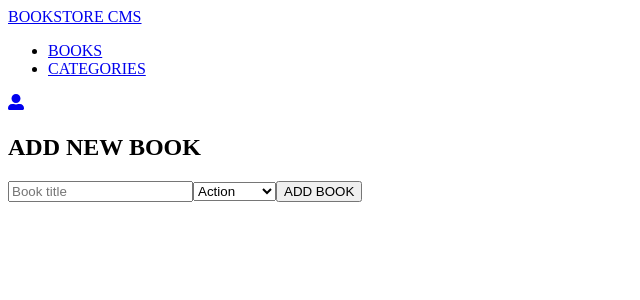
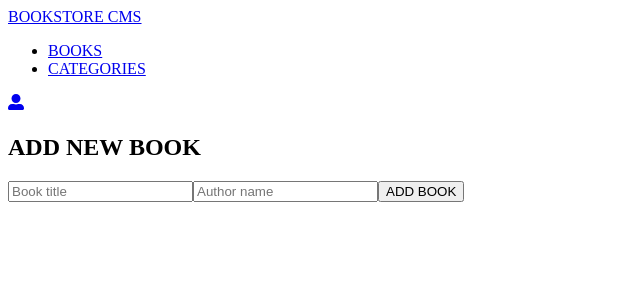
Before and after one commit to vladanvi99/bookstore, a React (Create React App) app: page / in a window 1280 px wide. Shown: the top 300 px of the page, without its empty margins (0-640 px from the left). Built offline with nearby package versions, Linux system fonts and the light colour scheme.

Commit message:
fix inputs

```diff
--- a/src/components/books/addNewBook/AddNewBook.js
+++ b/src/components/books/addNewBook/AddNewBook.js
@@ -8,7 +8,7 @@ const AddNewBook = () => {
   const [bookInfo, setBookInfo] = useState({
     id: uuidv4(),
     name: '',
-    category: 'Action',
+    author: '',
   });
   const handleChange = (name) => (e) => {
     setBookInfo({ ...bookInfo, [name]: e.target.value });
@@ -27,12 +27,7 @@ const AddNewBook = () => {
       <h2>ADD NEW BOOK</h2>
       <form onSubmit={(e) => onSubmit(e)}>
         <input onChange={handleChange('name')} type="text" name="name" placeholder="Book title" value={bookInfo.name} />
-        <select onChange={handleChange('category')} name="category">
-          <option value="Action">Action</option>
-          <option value="Drama">Drama</option>
-          <option value="Comedy">Comedy</option>
-          <option value="Adventure">Adventure</option>
-        </select>
+        <input onChange={handleChange('author')} type="text" name="author" placeholder="Author name" value={bookInfo.author} />
         <button onClick={onClick} type="submit">ADD BOOK</button>
       </form>
     </section>
--- a/src/components/books/book/Book.js
+++ b/src/components/books/book/Book.js
@@ -11,15 +11,15 @@ import { removeBook } from '../../../redux/books/books';
 const Book = ({ bookInfo, progress }) => {
   const dispatch = useDispatch();
   const {
-    id, name, category,
+    id, name, author,
   } = bookInfo;
   return (
     <div className="card-wrap">
       <div className="start">
         <div className="left">
-          <p className="category">{category}</p>
+          <p className="category">Action, Adventure, Comedy</p>
           <h3>{name}</h3>
-          <p className="author">Unknown</p>
+          <p className="author">{author}</p>
           <div className="book-options">
             <button type="button">Comments</button>
             <button onClick={() => dispatch(removeBook(id))} type="button">Remove</button>
@@ -41,7 +41,7 @@ const Book = ({ bookInfo, progress }) => {
       </div>
       <div className="end">
         <p className="current-chapter">CURRENT CHAPTER</p>
-        <p className="chapter-name">Unknown</p>
+        <p className="chapter-name">Chapter 1</p>
       </div>
     </div>
   );
```
